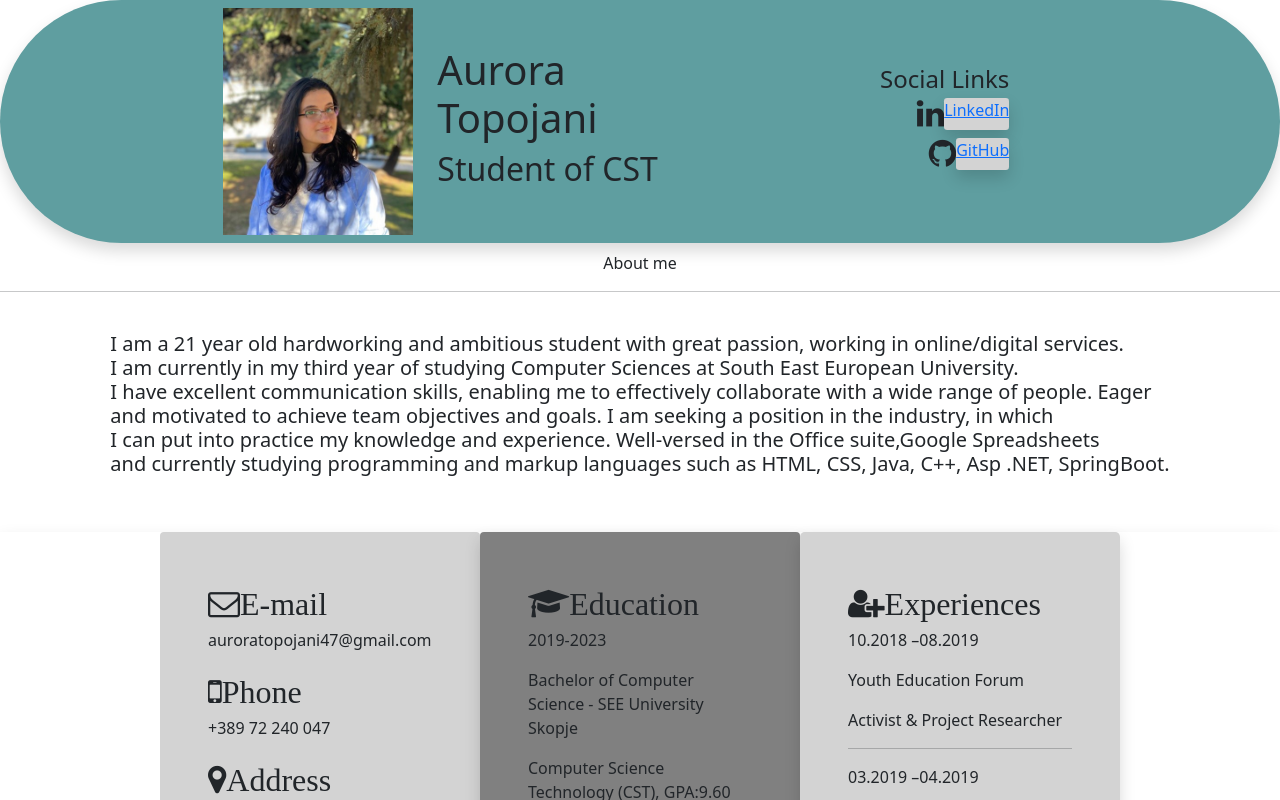
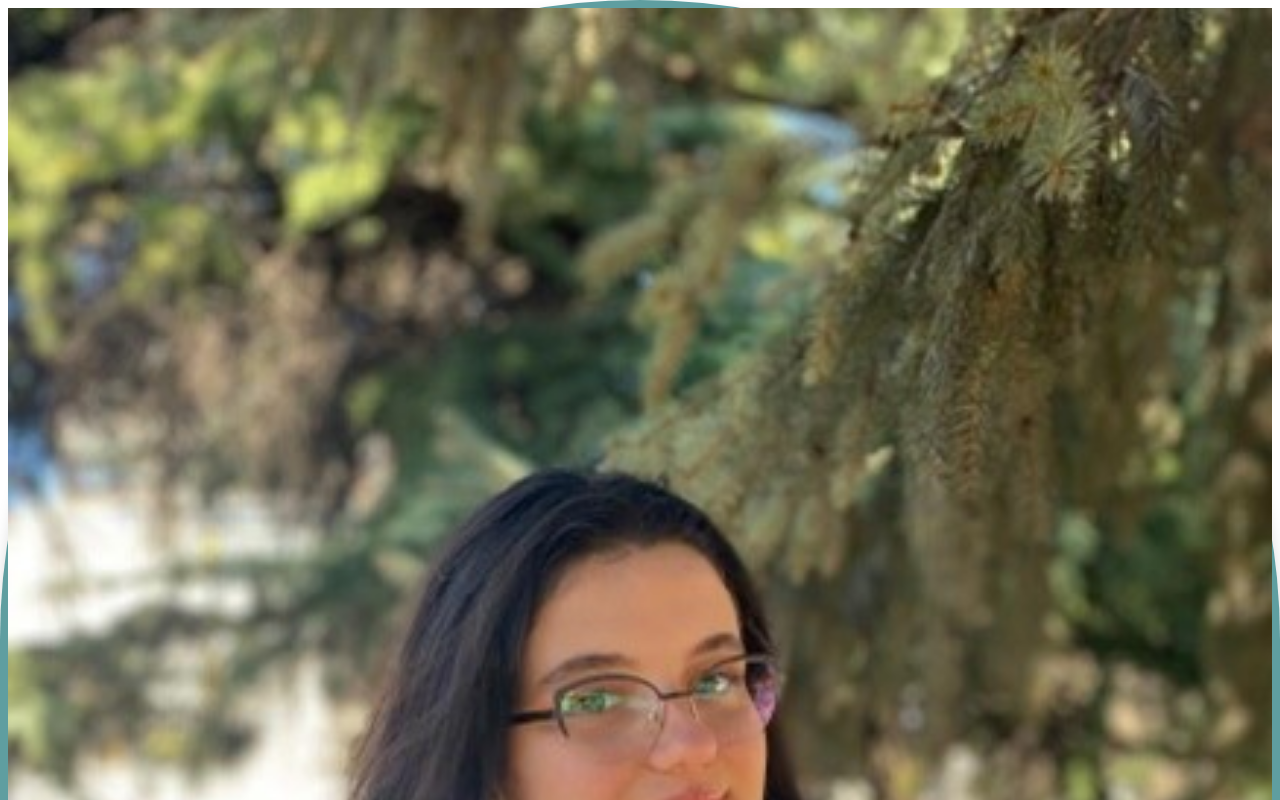
Before and after one commit to AuroraTopojani/portfolio, a Vue app: page / in a window 1280 px wide. Shown: the top 800 px of the page. Built offline with nearby package versions, Linux system fonts and the light colour scheme.

Commit message:
Updated the header

```diff
--- a/src/components/Header.vue
+++ b/src/components/Header.vue
@@ -1,18 +1,18 @@
 <template>
   <div class="container-fluid bg-header rounded-pill p-2 shadow">
     <div class="row justify-content-center">
-      <div class="col-2">
+      <div class="col-sm-12 col-lg-12 img-fluid ">
         <img
             src="../assets/images/Picture2.jpg"
             alt="icon"
-            class="ratio ratio-5x3"
+            class="ratio ratio-5x3 col-sm-12 col-lg-12 img-fluid"
         />
       </div>
-      <div class="col-3 d-flex justify-content-center flex-column">
+      <div class="col-sm-12 col-lg-12  d-flex justify-content-center flex-column py-2">
         <h1>Aurora Topojani</h1>
         <h2>Student of CST</h2>
       </div>
-      <div class="col-3 d-flex justify-content-center flex-column">
+      <div class="col-sm-12 col-lg-12  d-flex justify-content-center flex-column py-2">
         <div class="m-5">
           <h4 class="d-flex justify-content-end mb-1">Social Links</h4>
           <div class="d-flex justify-content-end mb-2">
```
